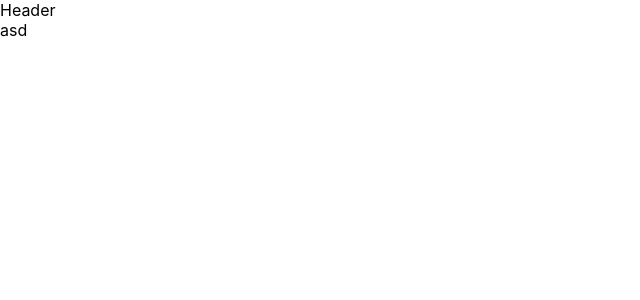
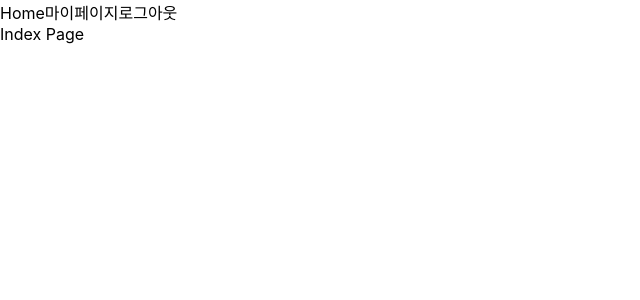
Before and after one commit to lunaticscode/test1-board-front, a Next.js app: page / in a window 1280 px wide. Shown: the top 300 px of the page, without its empty margins (0-640 px from the left). Built offline with nearby package versions, Linux system fonts and the light colour scheme.

Commit message:
[1217] 헤더 컴포넌트 링크 기능 적용, Public/Private 라우터 파일 추가

```diff
--- a/pages/_app.tsx
+++ b/pages/_app.tsx
@@ -1,18 +1,28 @@
 import '../styles/globals.css'
 import CommonHeader from "../src/CommonHeader";
 import useAuthUser from "../src/hook/useAuthUser";
-
+import Head from "next/head";
+import React from "react";
 function MyApp({ Component, pageProps }) {
   const isAuth = useAuthUser();
   return(
       <>
-          <CommonHeader/>
+          <Head>
+              <title>test1-board-front</title>
+              <meta name="viewport" content="initial-scale=1.0, width=device-width" />
+              <meta property="og:title" content="My page title" key="title" />
+          </Head>
+
+          <CommonHeader
+            isAuth={isAuth}
+          />
+
           {
               (isAuth)
               ?
-                  <Component {...pageProps} />
+                  <Component {...pageProps} isAuth={isAuth} />
               :
-                  <div>Need to Login</div>
+                  <div>Not our member</div>
           }
       </>
   )
--- a/pages/index.js
+++ b/pages/index.js
@@ -2,8 +2,8 @@ import Head from 'next/head'
 import Image from 'next/image'
 import styles from '../styles/Home.module.css'
 
-export default function Home() {
+export default function Index() {
   return (
-   <div>asd</div>
+   <div>Index Page</div>
   )
 }
--- a/src/CommonHeader.tsx
+++ b/src/CommonHeader.tsx
@@ -1,9 +1,25 @@
 import React, {useEffect, useState} from 'react';
-const CommonHeader:React.FC = () => {
+import {useRouter} from "next/router";
+import PrivateRouter from "./router/privateRouter";
+import PublicRouter from "./router/publicRouter";
+interface CommonHeaderProps {
+    isAuth:boolean;
+}
+
+const CommonHeader:React.FC<CommonHeaderProps> = ({isAuth}) => {
+    const router = useRouter();
+    console.log(isAuth);
     return(
-        <div>
-            Header
-        </div>
+        <>
+            <a onClick={() => router.push('/home')}>Home</a>
+            {
+                (isAuth)
+                ?
+                    <PrivateRouter/>
+                :
+                    <PublicRouter/>
+            }
+        </>
     )
 }
 export default CommonHeader;
--- /dev/null
+++ b/src/router/privateRouter.tsx
@@ -0,0 +1,25 @@
+import React, {useEffect, useState} from 'react';
+import RouteValuesType from "./routeValuesType";
+import {useRouter} from "next/router";
+
+const routeValues: Array<RouteValuesType> = [
+    {label: "마이페이지", value: "/mypage"},
+    {label: "로그아웃", value: "/logout"}
+]
+const PrivateRouter:React.FC = () => {
+    const router = useRouter();
+    return(
+        <>
+            {
+                routeValues.map( (route, index) => {
+                    return(
+                        <a key={index} onClick={() => router.push(route.value)}>
+                            {route.label}
+                        </a>
+                    )
+                })
+            }
+        </>
+    )
+}
+export default PrivateRouter;
--- /dev/null
+++ b/src/router/publicRouter.tsx
@@ -0,0 +1,23 @@
+import React, {useEffect, useState} from 'react';
+import {useRouter} from "next/router";
+import RouteValuesType from "./routeValuesType";
+const routeValues: Array<RouteValuesType> = [
+    {label: "로그인", value: "/login"},
+]
+const PublicRouter = () => {
+    const router = useRouter();
+    return(
+        <>
+            {
+                routeValues.map( (route, index) => {
+                    return(
+                        <a key={index} onClick={() => router.push(route.value)}>
+                            {route.label}
+                        </a>
+                    )
+                })
+            }
+        </>
+    )
+}
+export default PublicRouter;
--- /dev/null
+++ b/src/router/routeValuesType.ts
@@ -0,0 +1,4 @@
+export default interface RouteValuesType {
+    label: string;
+    value: string;
+}
```
